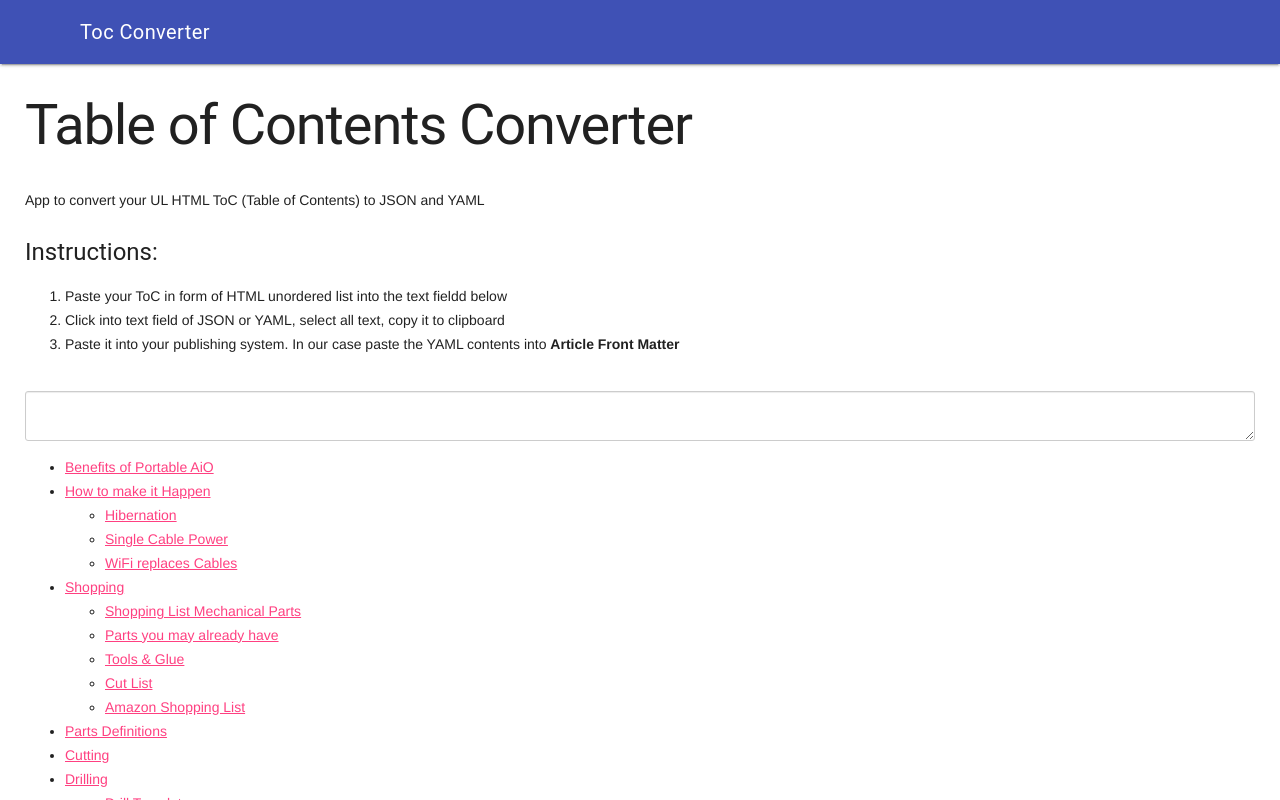
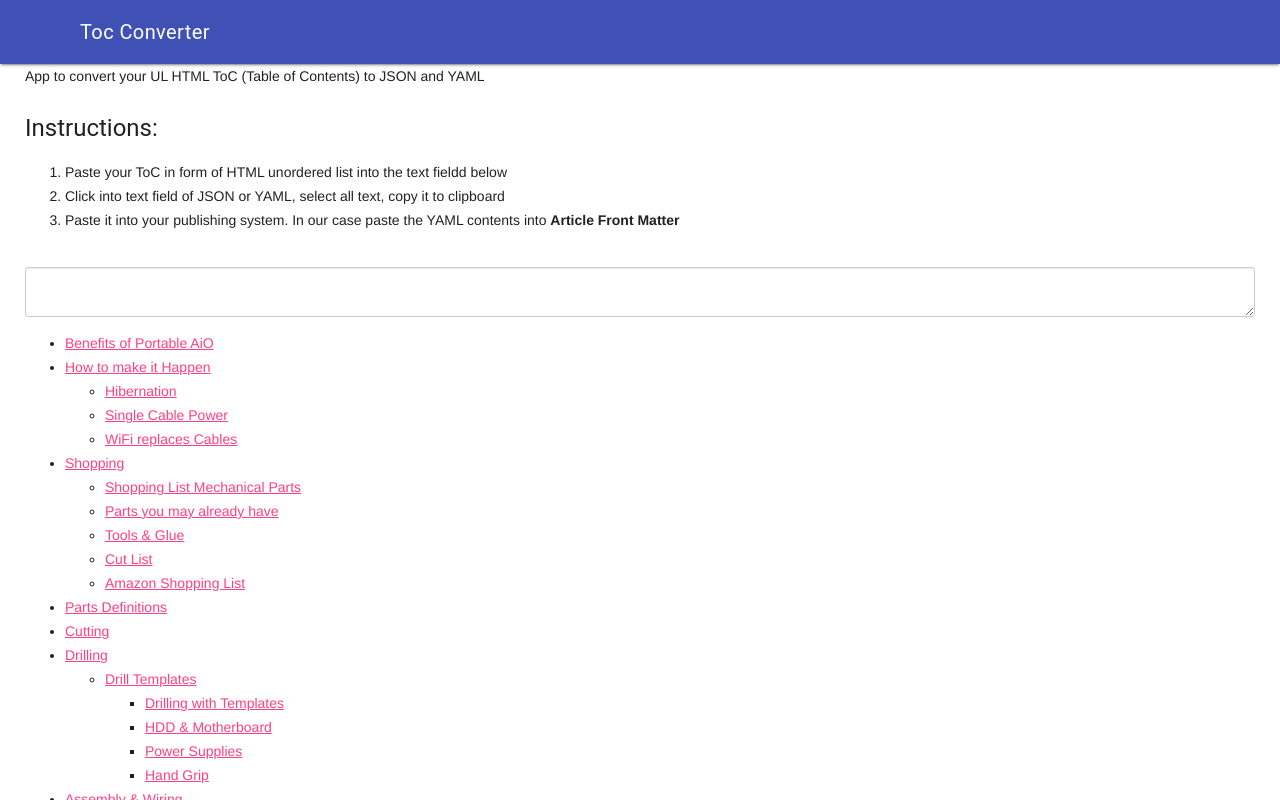
Before and after one commit to V-Squared/v2-ToC-Converter, a website: page index.html in a window 1280 px wide. Drawn offline with nearby package versions, Linux system fonts and the light colour scheme.

Commit message:
remove Table Of Content Heading

```diff
--- a/index.html
+++ b/index.html
@@ -28,7 +28,6 @@
 
     <div class="container">
 
-      <h1>Table of Contents Converter</h1>
       <p>App to convert your UL HTML ToC (Table of Contents) to JSON and YAML</p>
 
       <h4>Instructions:</h4>
```
